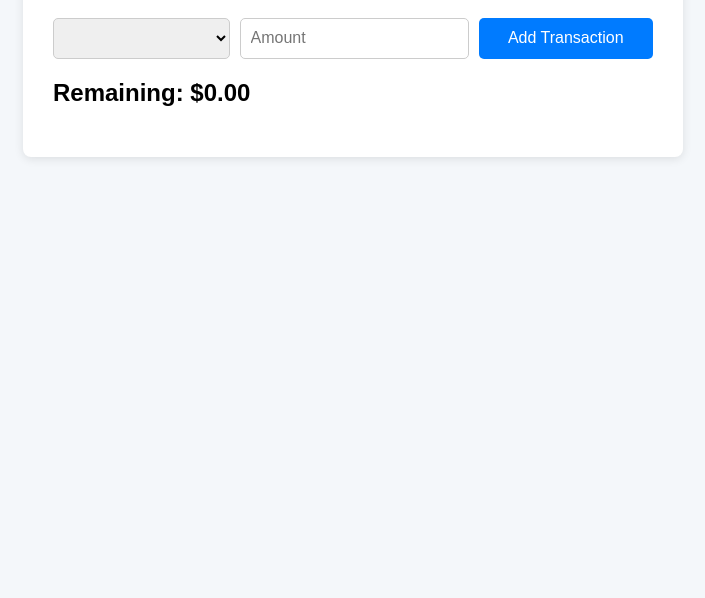
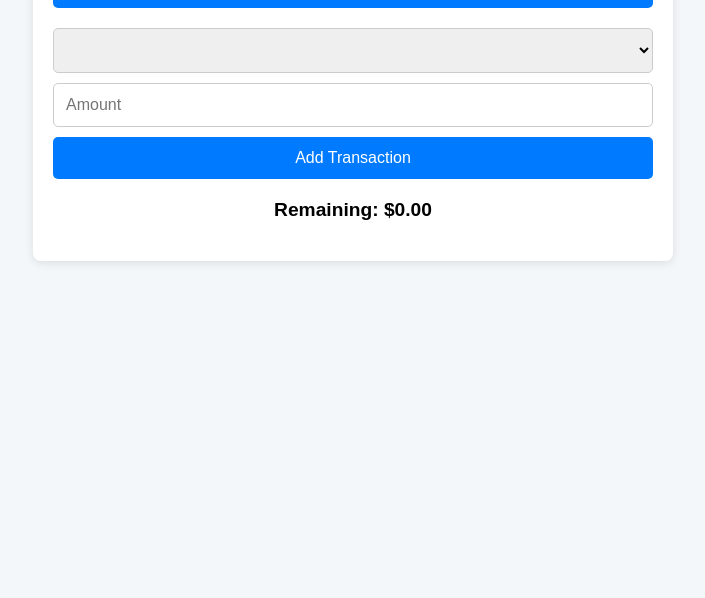
Before and after one commit to amoten1984/budget, a plain HTML site: page index.html in a window 1280 px wide. Shown: the part 202-800 px from the top of the page, without its empty margins (287-992 px from the left). Drawn offline with Linux system fonts and the light colour scheme; no server answers.

Commit message:
Update styles.css

```diff
--- a/styles.css
+++ b/styles.css
@@ -6,32 +6,37 @@ body {
 }
 
 .container {
-  width: 90%;
   max-width: 600px;
-  margin: 50px auto;
+  margin: 30px auto;
   background: white;
-  padding: 30px;
+  padding: 20px;
   border-radius: 8px;
-  box-shadow: 0 2px 10px rgba(0,0,0,0.1);
+  box-shadow: 0 2px 10px rgba(0, 0, 0, 0.1);
 }
 
 h1 {
   text-align: center;
   color: #333;
+  font-size: 1.5rem;
 }
 
-.budget-input, .transaction-input {
+.budget-input,
+.transaction-input {
   display: flex;
+  flex-direction: column;
   gap: 10px;
   margin: 20px 0;
 }
 
-input, select, button {
-  padding: 10px;
+input,
+select,
+button {
+  padding: 12px;
   font-size: 1rem;
   border-radius: 5px;
   border: 1px solid #ccc;
-  flex: 1;
+  width: 100%;
+  box-sizing: border-box;
 }
 
 button {
@@ -43,6 +48,13 @@ button {
 
 button:hover {
   background: #0056b3;
+}
+
+#remaining {
+  font-size: 1.2rem;
+  font-weight: bold;
+  margin: 20px 0;
+  text-align: center;
 }
 
 #transactionList {
@@ -59,4 +71,5 @@ button:hover {
   display: flex;
   justify-content: space-between;
   align-items: center;
+  flex-wrap: wrap;
 }
```
